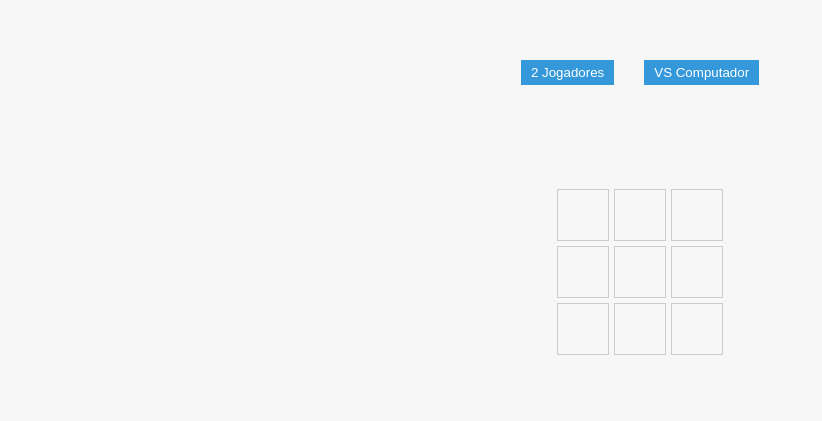
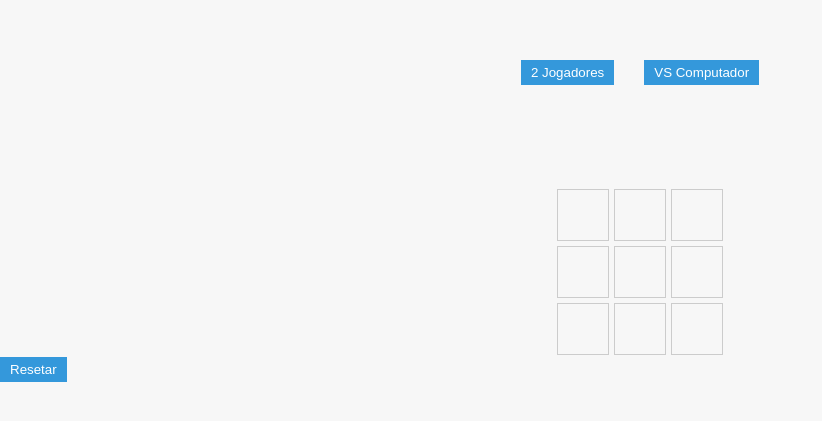
Before and after one commit to RaisaSilva1705/JogoDaVelha, a plain HTML site: page index.html in a window 1280 px wide. Shown: the part 255-676 px from the top of the page, without its empty margins (0-822 px from the left). Drawn offline with Linux system fonts and the light colour scheme.

Commit message:
Update index.html

```diff
--- a/index.html
+++ b/index.html
@@ -46,5 +46,9 @@
         </div>
     </div>
 
+    <div class="bottonReset">
+        <button class="Reset" onclick="resetPagina()">Resetar</button>
+    </div>
+
 </body>
 </html>
```
